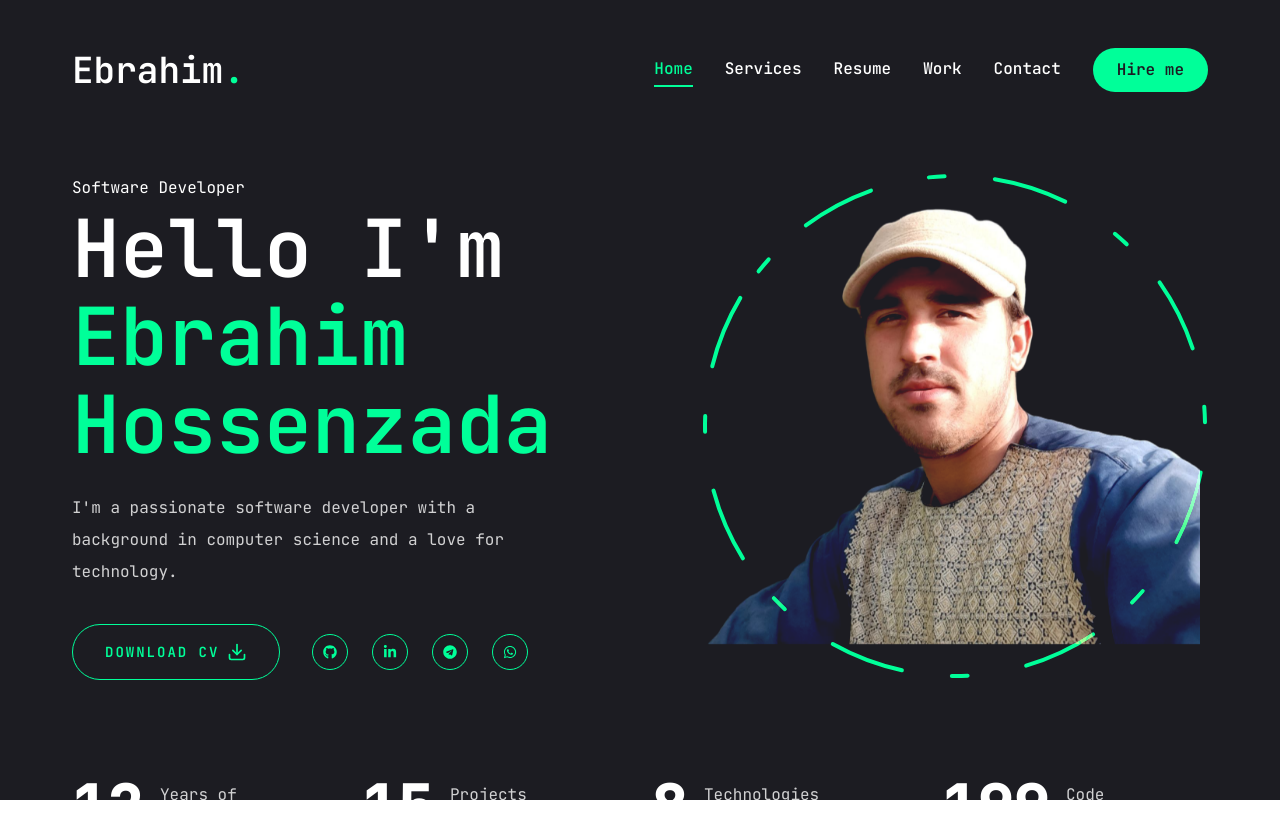
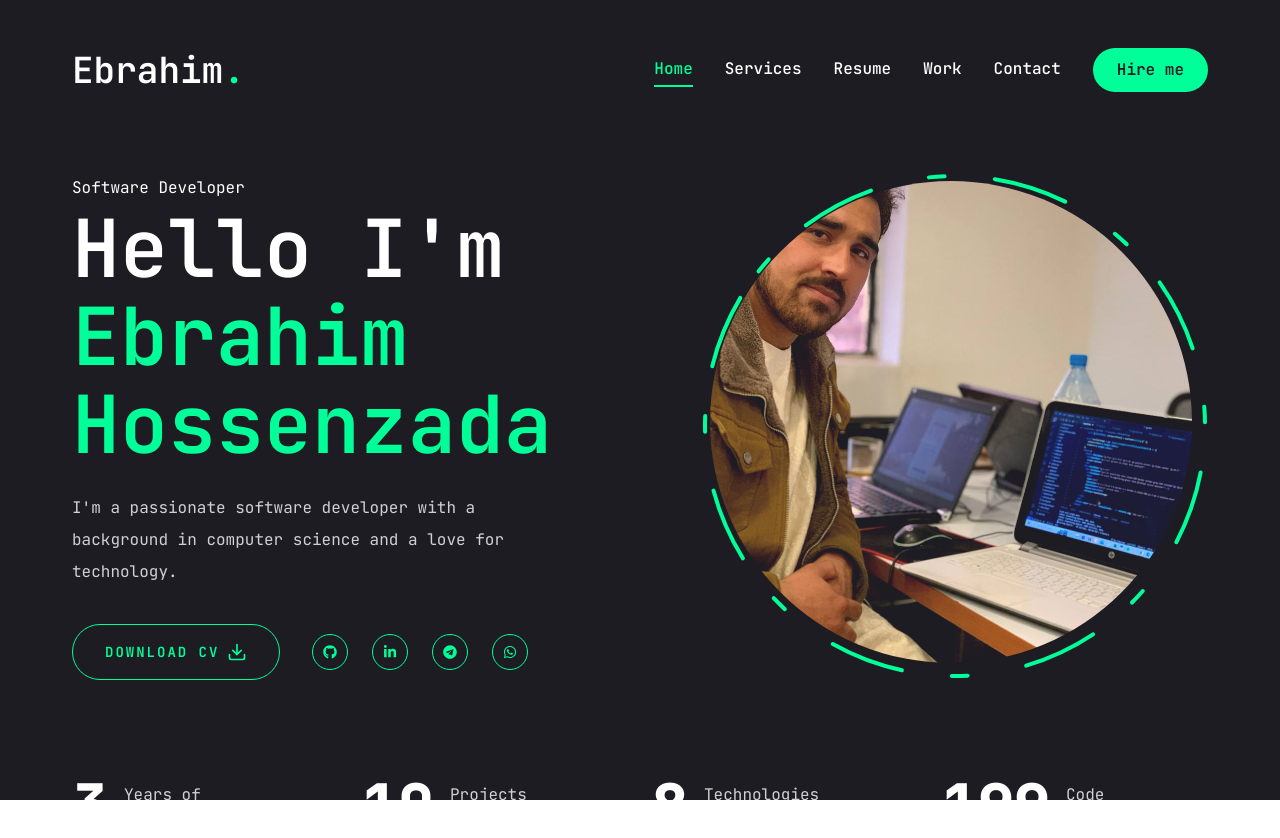
Before and after one commit to Ebrahim272/my-portfolio, a Next.js app: page / in a window 1280 px wide. Shown: the top 838 px of the page. Built offline with nearby package versions, Linux system fonts and the light colour scheme.

Commit message:
add photo

```diff
--- a/src/components/home/Photo.tsx
+++ b/src/components/home/Photo.tsx
@@ -20,12 +20,12 @@ export default function Photo() {
           className="w-[298px] h-[298px] xl:w-[498px] xl:h-[498px] mix-blend-lighten absolute"
         >
           <Image
-            src={"/eb.png"}
+            src={"/eb.jpg"}
             priority
             quality={100}
             fill
             alt=""
-            className="object-contain"
+            className="object-cover rounded-full p-2"
           />
         </motion.div>
         <motion.svg
--- a/src/components/home/Stats.tsx
+++ b/src/components/home/Stats.tsx
@@ -3,11 +3,11 @@ import CountUp from 'react-countup';
 
 const stats =[
   {
-    num:12,
+    num:3,
     text:"Years of experence"
   },
   {
-    num:15,
+    num:10,
     text:"Projects completed"
   },
   {
```
Also changed, not shown: public/eb.jpg (added), public/eb.png (deleted).
